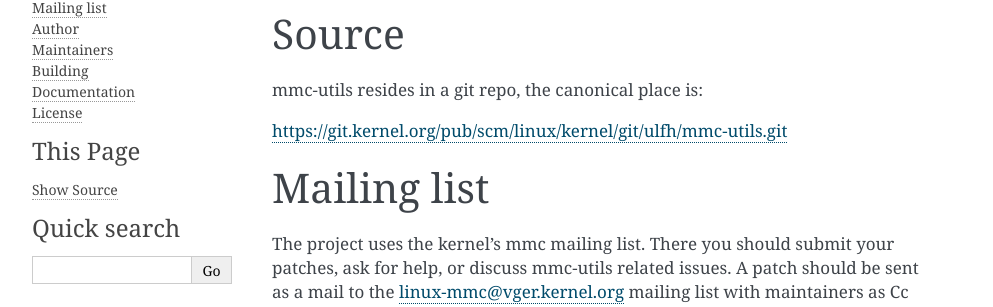
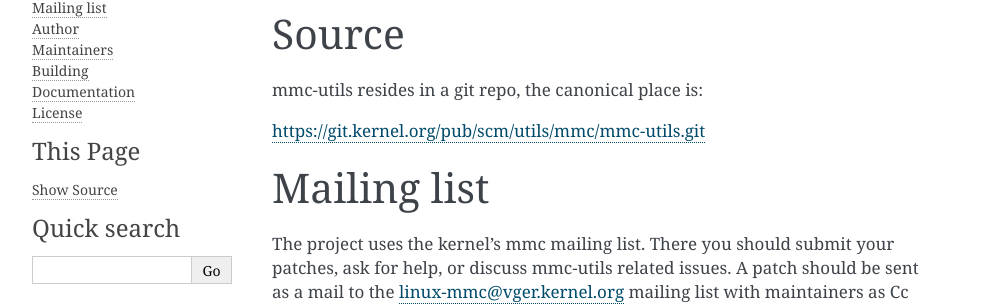
Before and after one commit to mhei/mmc-utils, a Sphinx documentation site: the page built from docs/README.rst, in a window 1280 px wide. Shown: the part 139-446 px from the top of the page, without its empty margins (148-1141 px from the left). Built offline with Sphinx 7.4.7, drawn with Linux system fonts in a browser that asks for light colours; some of the changed lines change nothing that is shown.

Commit message:
mmc-utils: docs: Fix a typo
Fix a typo in mmc-utils official repository address.

Reported-by: Daniel Custodio <Daniel.Custodio@wdc.com>
Closes: https://github.com/avri-altman-wdc/mmc-utils/issues/1
Signed-off-by: Avri Altman <avri.altman@wdc.com>
Link: https://lore.kernel.org/r/20250110085424.104849-1-avri.altman@wdc.com
Signed-off-by: Ulf Hansson <ulf.hansson@linaro.org>

```diff
--- a/docs/README.rst
+++ b/docs/README.rst
@@ -11,7 +11,7 @@ Source
 
 mmc-utils resides in a git repo, the canonical place is:
 
-https://git.kernel.org/pub/scm/linux/kernel/git/ulfh/mmc-utils.git
+https://git.kernel.org/pub/scm/utils/mmc/mmc-utils.git
 
 
 Mailing list
```
